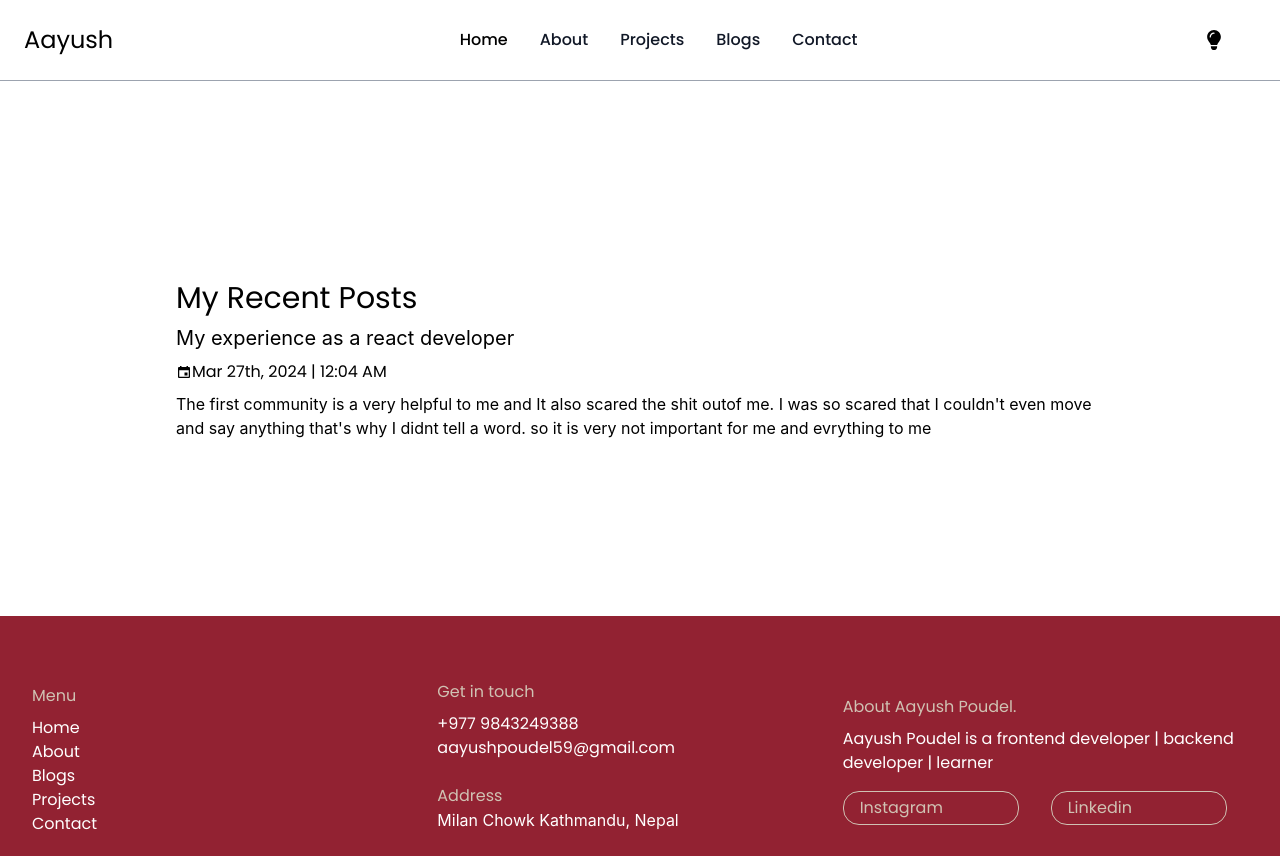
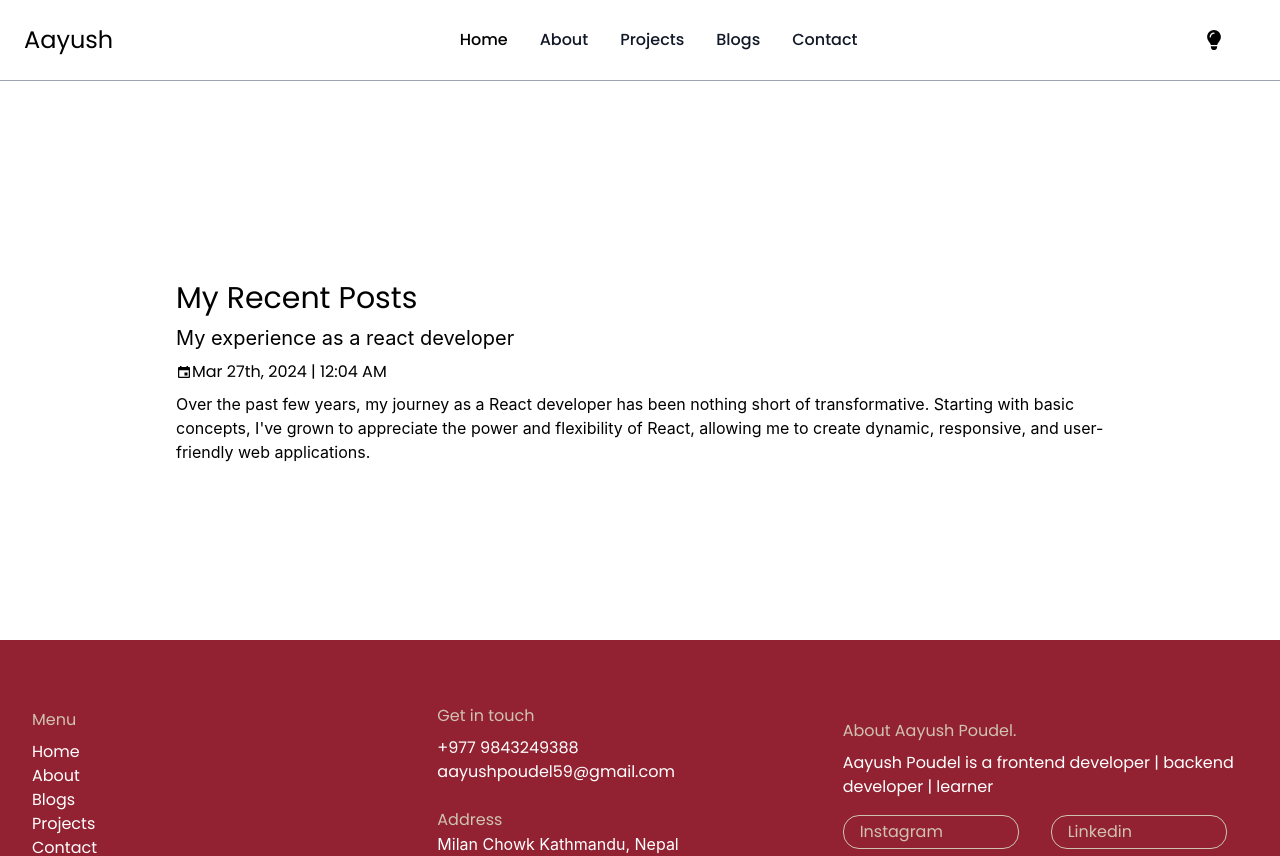
Before and after one commit to aayushhh44/My-Portfolio, a React (Create React App) app: page /blogs in a window 1280 px wide. Shown: the top 856 px of the page. Built offline with nearby package versions, Linux system fonts and the light colour scheme; a web font is replaced by a local one.

Commit message:
Fix:blog page

```diff
--- a/src/pages/Blogs.js
+++ b/src/pages/Blogs.js
@@ -25,7 +25,7 @@ const Blogs = () => {
 
       </div>
 
-      <p>The first community is a very helpful to me and It also scared the shit outof me. I was so scared that I couldn't even move and say anything that's why I didnt tell a word. so it is very not important for me and evrything to me</p>
+      <p>Over the past few years, my journey as a React developer has been nothing short of transformative. Starting with basic concepts, I've grown to appreciate the power and flexibility of React, allowing me to create dynamic, responsive, and user-friendly web applications.</p>
     </div>
     </>
   )
```
